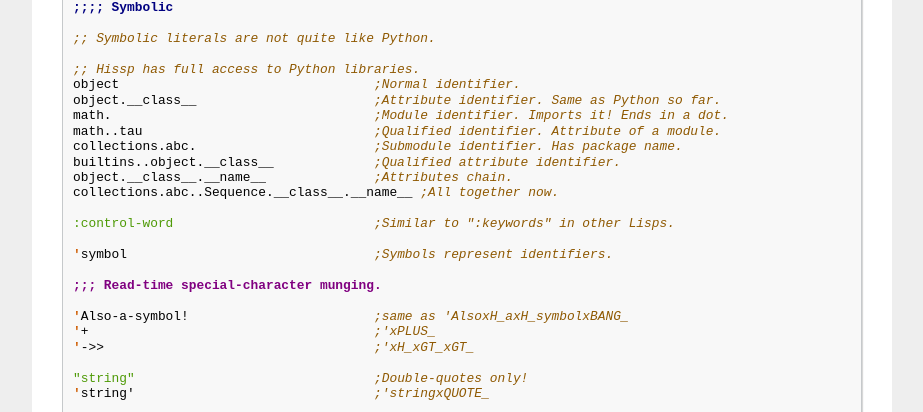
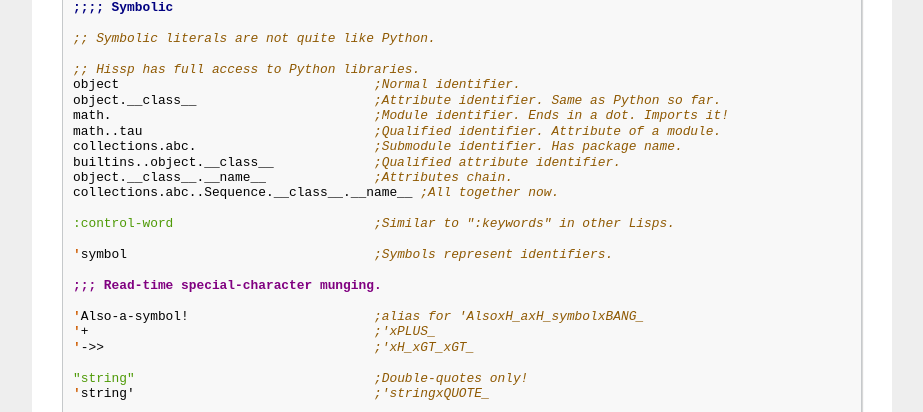
Before and after one commit to gilch/hissp, a Sphinx documentation site: the page built from docs/lissp_quickstart.rst, in a window 1280 px wide and 900 px high, scrolled down 879 px. Shown: the part 152-564 px from the top of the window, without its empty margins (268-1191 px from the left). Built offline with Sphinx 7.4.7, drawn with Linux system fonts in a browser that asks for light colours; pages that are not in the unit, such as notebooks, are missing from menus; some of the changed text lies outside the part shown.

Commit message:
Fix minor doc problems

```diff
--- a/docs/lissp_quickstart.rst
+++ b/docs/lissp_quickstart.rst
@@ -74,7 +74,7 @@ Lissp Quick Start
    ;; Hissp has full access to Python libraries.
    object                                 ;Normal identifier.
    object.__class__                       ;Attribute identifier. Same as Python so far.
-   math.                                  ;Module identifier. Imports it! Ends in a dot.
+   math.                                  ;Module identifier. Ends in a dot. Imports it!
    math..tau                              ;Qualified identifier. Attribute of a module.
    collections.abc.                       ;Submodule identifier. Has package name.
    builtins..object.__class__             ;Qualified attribute identifier.
@@ -87,7 +87,7 @@ Lissp Quick Start
 
    ;;; Read-time special-character munging.
 
-   'Also-a-symbol!                        ;same as 'AlsoxH_axH_symbolxBANG_
+   'Also-a-symbol!                        ;alias for 'AlsoxH_axH_symbolxBANG_
    '+                                     ;'xPLUS_
    '->>                                   ;'xH_xGT_xGT_
 
--- a/docs/style_guide.rst
+++ b/docs/style_guide.rst
@@ -284,14 +284,14 @@ We can still unambiguously reconstruct the trails from the indent.
 
 Note that a multiline string is still an atom.
 
-::
+.. code:: Lissp
 
    (foo "abc
      xyz")
 
 We can still unambiguously reconstruct the trail.
 
-::
+.. code:: Lissp
 
    (foo "abc
      xyz"
```
Also changed, not shown: other parts of docs/lissp_quickstart.rst (+2 -2 lines).
